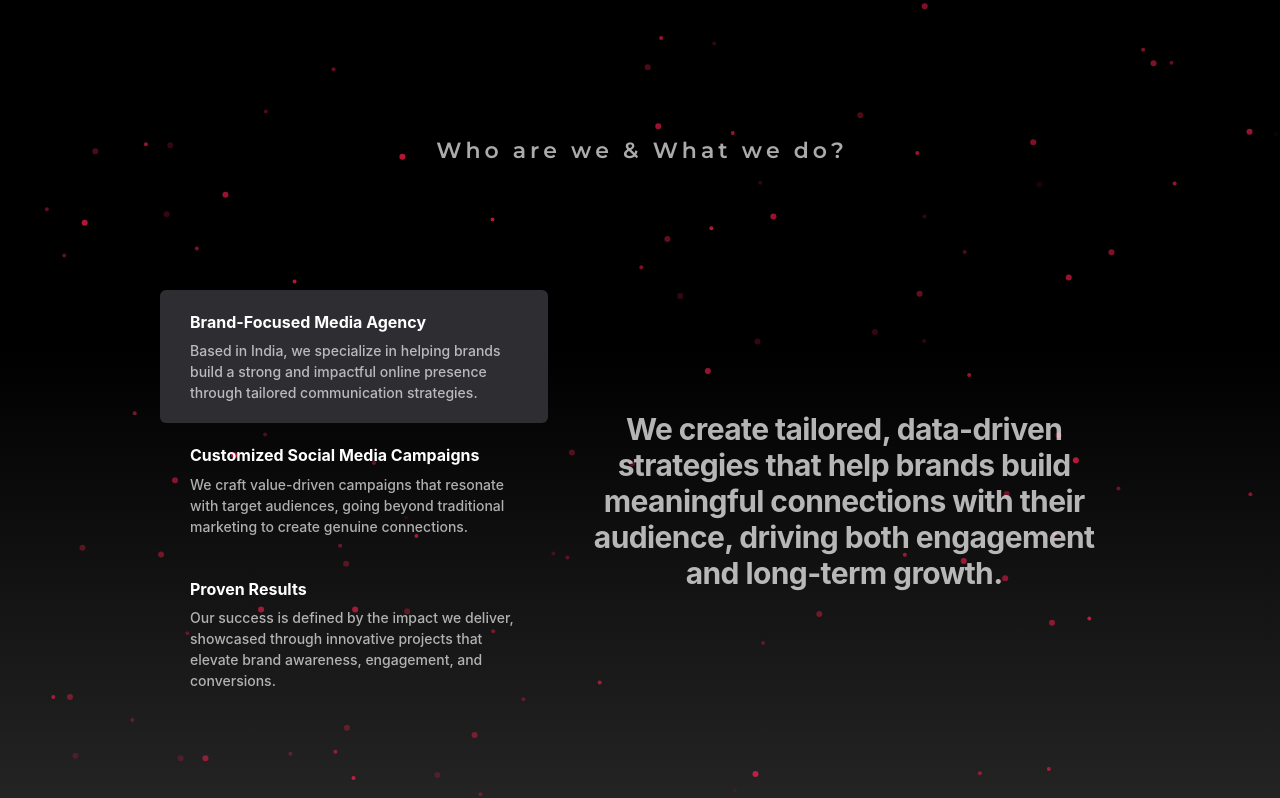
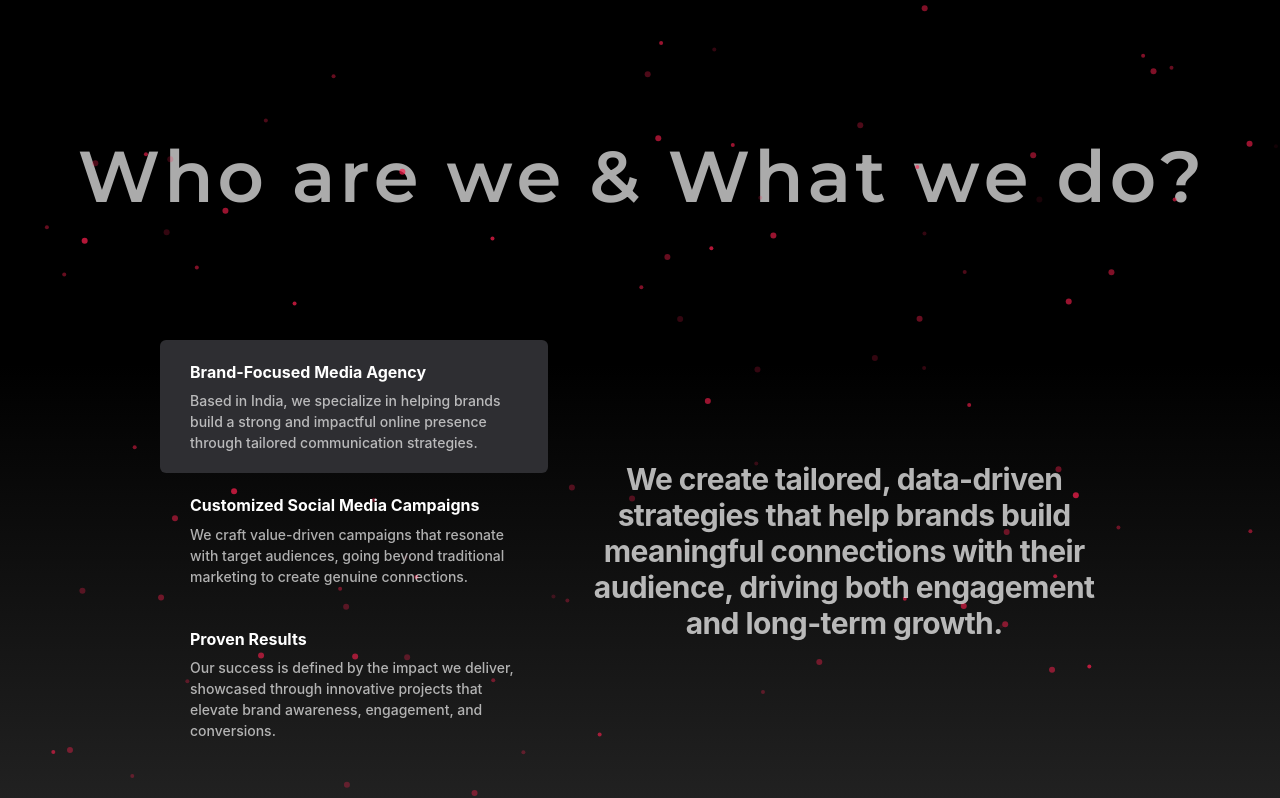
Before and after one commit to ritik07/besa, a Next.js app: page / in a window 1280 px wide. Shown: the part 1720-2518 px from the top of the page. Built offline with nearby package versions, Linux system fonts and the light colour scheme.

Commit message:
added section for who are we

```diff
--- a/src/components/about-brief/aboutBrief.tsx
+++ b/src/components/about-brief/aboutBrief.tsx
@@ -66,7 +66,7 @@ const AboutBrief = () => {
             CSS.text_transparent_abt_brief
           )}
         >
-          <GradualSpacing className="sm:text-[22px] font-semibold" text="Who are we & What we do?" />
+          <GradualSpacing text="Who are we & What we do?" />
         </div>
 
         <div className="z-10 mt-32 sm:ml-16 sm:mr-16 lg:ml-40 lg:mr-40">
--- a/src/components/our-clients/ourClients.tsx
+++ b/src/components/our-clients/ourClients.tsx
@@ -16,7 +16,6 @@ const OurClients = () => {
         )}
       >
         <GradualSpacing
-          className="sm:text-[22px] font-semibold"
           text="Our esteemed clients"
         />
       </span>
```
